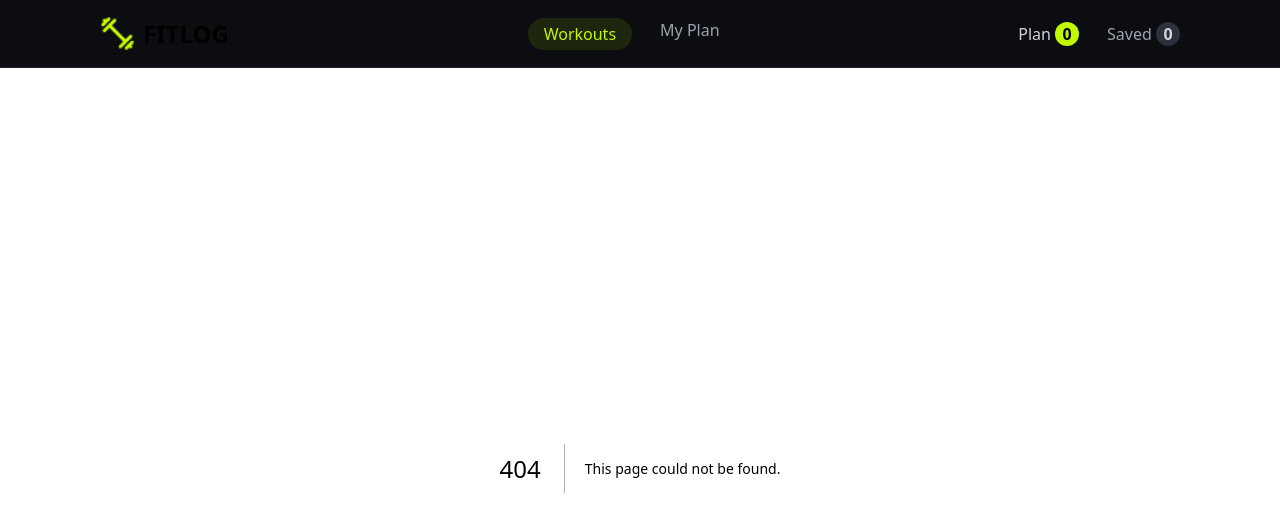
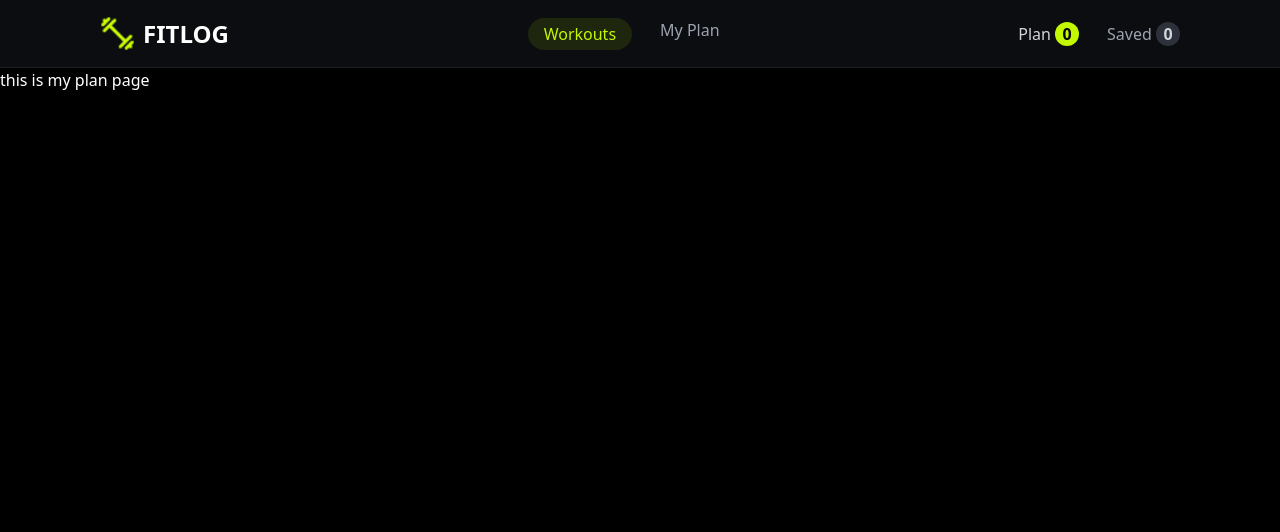
Before and after one commit to mdsakiblabs/project-fit-log, a Next.js app: page /my-plan in a window 1280 px wide. Before the commit this address had no page. Shown: the top 532 px of the page. Built offline with nearby package versions, Linux system fonts and the light colour scheme.

Commit message:
Created my plan page/route and link through all the components in navbar like my plan, plan and saved

```diff
--- /dev/null
+++ b/src/app/my-plan/page.jsx
@@ -0,0 +1,11 @@
+import React from 'react'
+
+const page = () => {
+  return (
+    <div>
+      this is my plan page
+    </div>
+  )
+}
+
+export default page
--- a/src/components/Navbar.jsx
+++ b/src/components/Navbar.jsx
@@ -22,14 +22,22 @@ const Navbar = () => {
             <h2 className="text-[#C2F800] bg-[#C2F800]/10 py-1 text-center px-4 rounded-3xl cursor-pointer ">Workouts</h2>
             </Link>
 
+            <Link href={'/my-plan'}>
             <h2 className="text-[#9CA3AF] cursor-pointer">My Plan</h2>
+            </Link>
         </div>
         {/* plan and saved section  */}
         <div className="flex gap-7 ">
+
+          <Link href={'/my-plan'}>
             <h3 className="text-[#D1D5DB] cursor-pointer">Plan <span className="inline-flex w-6 h-6  items-center justify-center rounded-full bg-[#C2F800] text-black font-bold "> 0 </span>
             </h3>
+            </Link>
+
+            <Link href={'/my-plan'}>
             <h3 className="text-[#9CA3AF] cursor-pointer">Saved <span className="inline-flex w-6 h-6  items-center justify-center rounded-full bg-[#2D313B] text-[#D1D5DB] font-bold "> 0 </span>
             </h3>
+            </Link>
         </div>
       </nav>
     </div>
```
